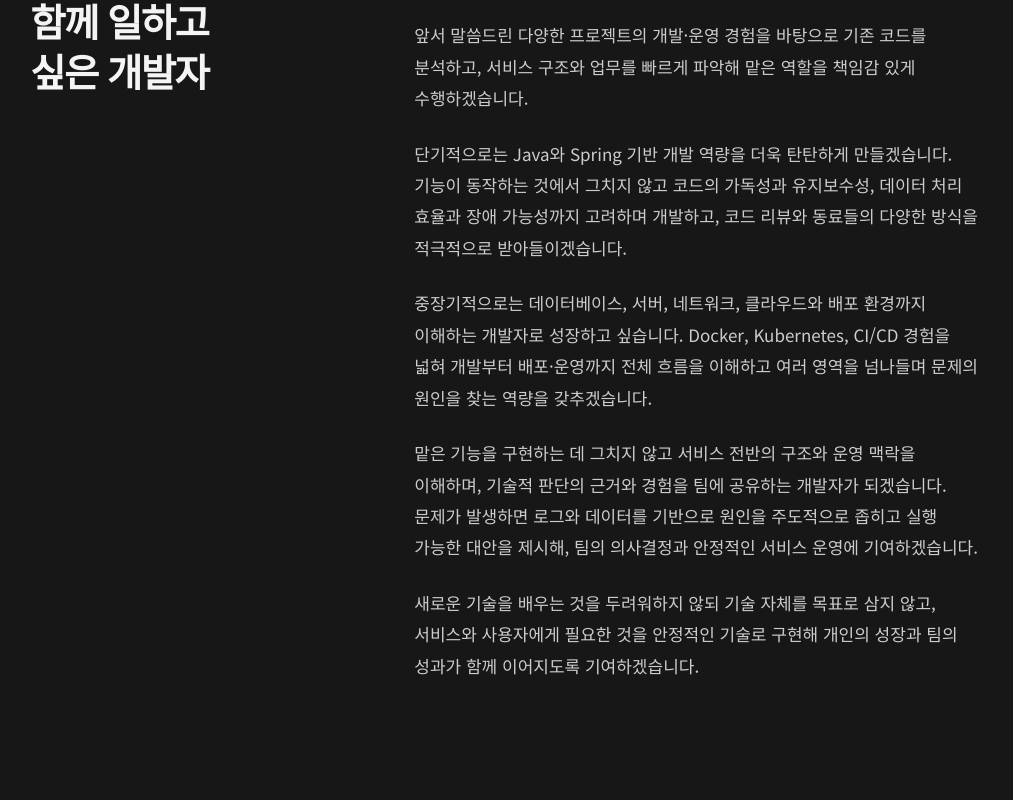
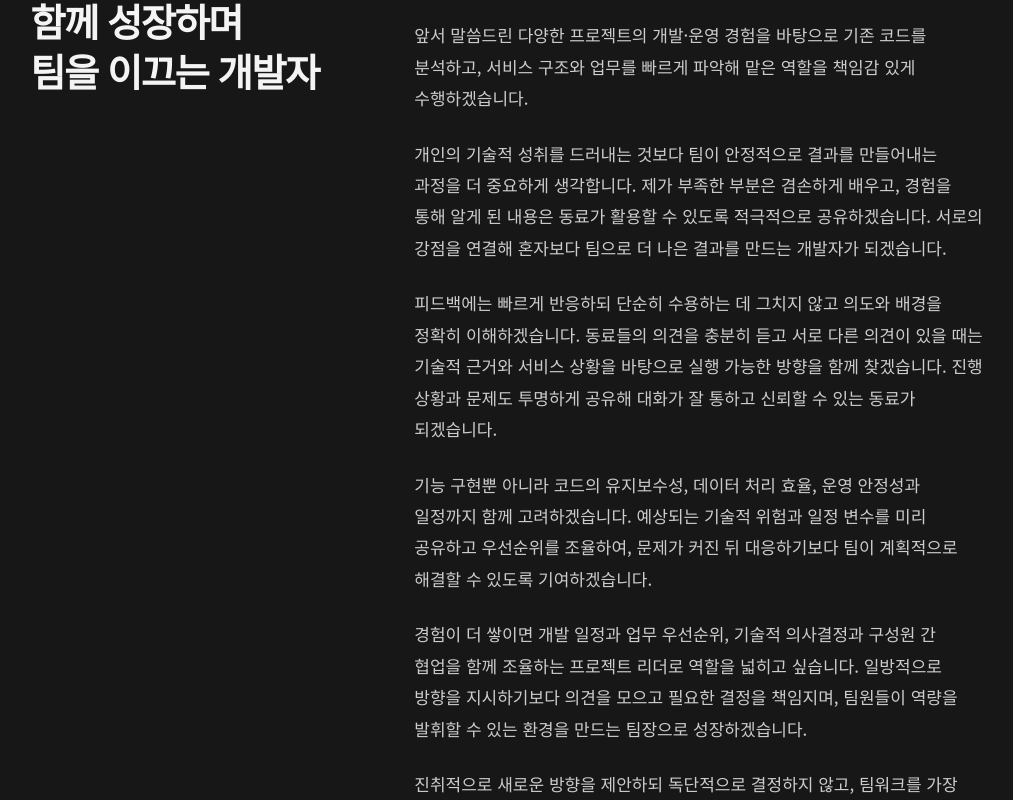
Before and after one commit to kdg3795/career-archive, a Next.js app: page /resume in a window 1280 px wide. Shown: the part 5180-5980 px from the top of the page, without its empty margins (254-1267 px from the left). Built offline with nearby package versions, Linux system fonts and the light colour scheme.

Commit message:
Rewrite teamwork and leadership aspirations

```diff
--- a/app/resume/page.tsx
+++ b/app/resume/page.tsx
@@ -59,14 +59,15 @@ const coverLetters = [
   },
   {
     label: "입사 후 포부",
-    title: "함께 일하고 싶은 개발자",
+    title: "함께 성장하며 팀을 이끄는 개발자",
     paragraphs: [
       <>입사 후 가장 먼저 이루고 싶은 목표는<br />새로운 서비스와 개발 환경에 빠르게 적응하고, 팀에 안정적으로 기여하는 백엔드 개발자가 되는 것입니다.</>,
       "앞서 말씀드린 다양한 프로젝트의 개발·운영 경험을 바탕으로 기존 코드를 분석하고, 서비스 구조와 업무를 빠르게 파악해 맡은 역할을 책임감 있게 수행하겠습니다.",
-      "단기적으로는 Java와 Spring 기반 개발 역량을 더욱 탄탄하게 만들겠습니다. 기능이 동작하는 것에서 그치지 않고 코드의 가독성과 유지보수성, 데이터 처리 효율과 장애 가능성까지 고려하며 개발하고, 코드 리뷰와 동료들의 다양한 방식을 적극적으로 받아들이겠습니다.",
-      "중장기적으로는 데이터베이스, 서버, 네트워크, 클라우드와 배포 환경까지 이해하는 개발자로 성장하고 싶습니다. Docker, Kubernetes, CI/CD 경험을 넓혀 개발부터 배포·운영까지 전체 흐름을 이해하고 여러 영역을 넘나들며 문제의 원인을 찾는 역량을 갖추겠습니다.",
-      "맡은 기능을 구현하는 데 그치지 않고 서비스 전반의 구조와 운영 맥락을 이해하며, 기술적 판단의 근거와 경험을 팀에 공유하는 개발자가 되겠습니다. 문제가 발생하면 로그와 데이터를 기반으로 원인을 주도적으로 좁히고 실행 가능한 대안을 제시해, 팀의 의사결정과 안정적인 서비스 운영에 기여하겠습니다.",
-      "새로운 기술을 배우는 것을 두려워하지 않되 기술 자체를 목표로 삼지 않고, 서비스와 사용자에게 필요한 것을 안정적인 기술로 구현해 개인의 성장과 팀의 성과가 함께 이어지도록 기여하겠습니다.",
+      "개인의 기술적 성취를 드러내는 것보다 팀이 안정적으로 결과를 만들어내는 과정을 더 중요하게 생각합니다. 제가 부족한 부분은 겸손하게 배우고, 경험을 통해 알게 된 내용은 동료가 활용할 수 있도록 적극적으로 공유하겠습니다. 서로의 강점을 연결해 혼자보다 팀으로 더 나은 결과를 만드는 개발자가 되겠습니다.",
+      "피드백에는 빠르게 반응하되 단순히 수용하는 데 그치지 않고 의도와 배경을 정확히 이해하겠습니다. 동료들의 의견을 충분히 듣고 서로 다른 의견이 있을 때는 기술적 근거와 서비스 상황을 바탕으로 실행 가능한 방향을 함께 찾겠습니다. 진행 상황과 문제도 투명하게 공유해 대화가 잘 통하고 신뢰할 수 있는 동료가 되겠습니다.",
+      "기능 구현뿐 아니라 코드의 유지보수성, 데이터 처리 효율, 운영 안정성과 일정까지 함께 고려하겠습니다. 예상되는 기술적 위험과 일정 변수를 미리 공유하고 우선순위를 조율하여, 문제가 커진 뒤 대응하기보다 팀이 계획적으로 해결할 수 있도록 기여하겠습니다.",
+      "경험이 더 쌓이면 개발 일정과 업무 우선순위, 기술적 의사결정과 구성원 간 협업을 함께 조율하는 프로젝트 리더로 역할을 넓히고 싶습니다. 일방적으로 방향을 지시하기보다 의견을 모으고 필요한 결정을 책임지며, 팀원들이 역량을 발휘할 수 있는 환경을 만드는 팀장으로 성장하겠습니다.",
+      "진취적으로 새로운 방향을 제안하되 독단적으로 결정하지 않고, 팀워크를 가장 중요한 기준으로 삼겠습니다. 개인의 성장과 팀의 성과가 함께 이어질 수 있도록 책임감 있게 행동하며 서비스와 조직에 지속적으로 기여하겠습니다.",
     ],
   },
 ];
```
